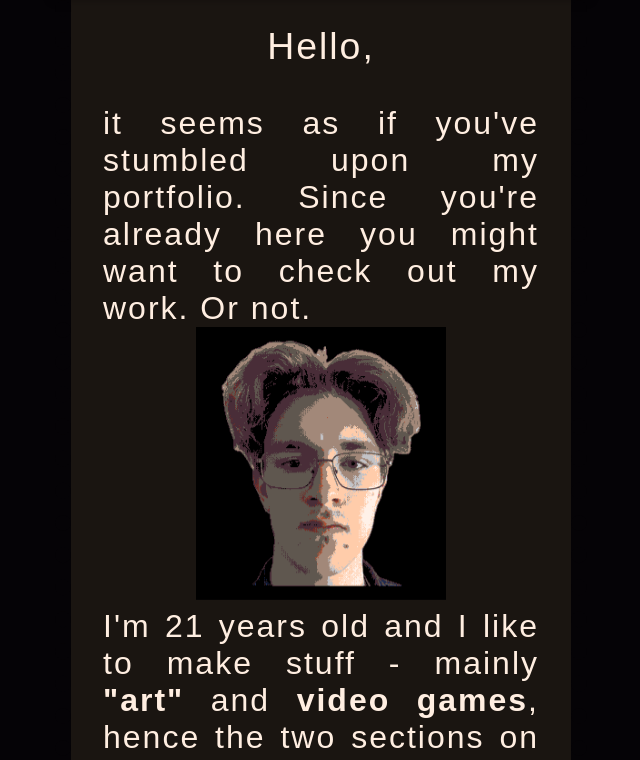
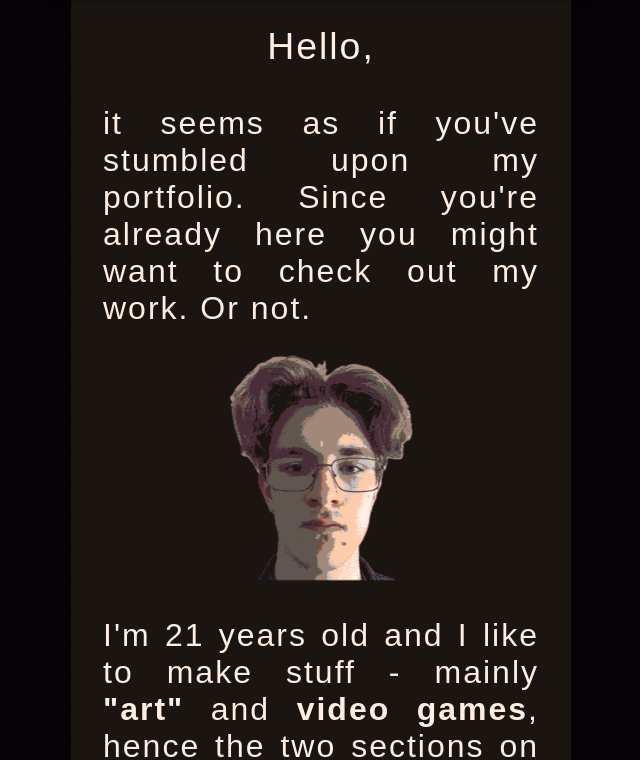
Before and after one commit to ThatDoc/portfolio, a React (Create React App) app: page /Start in a window 1280 px wide. Shown: the part 506-1266 px from the top of the page, without its empty margins (319-959 px from the left). Built offline with nearby package versions, Linux system fonts and the light colour scheme; the HTML template or start-up script is replaced by a standard one; a web font is replaced by a local one.

Commit message:
me transparent bg

```diff
--- a/src/App.css
+++ b/src/App.css
@@ -86,7 +86,7 @@
 .Page-gif {
   width: 50%;
   height: 50%;
-  margin: -1em;
+  margin: -.5em;
 }
 
 .PageHeader-container {
```
Also changed, not shown: src/images/me.gif.
